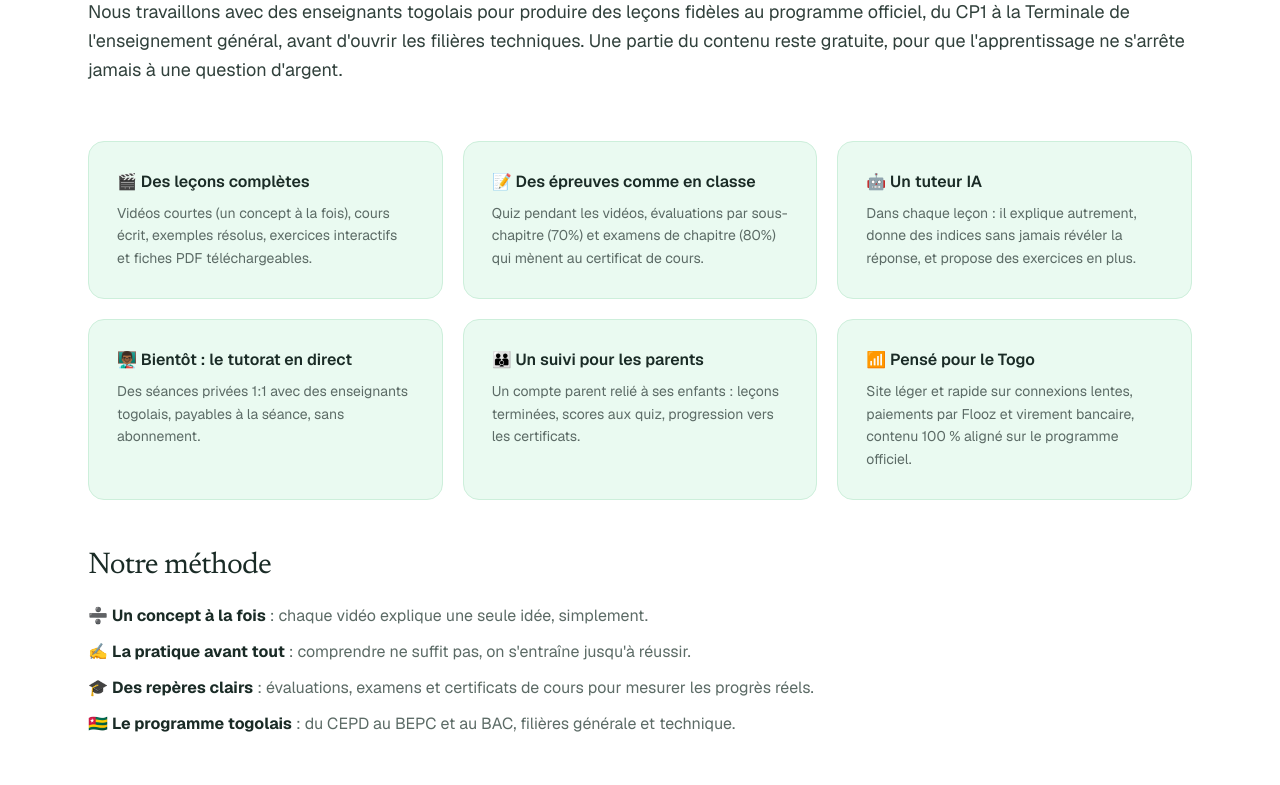
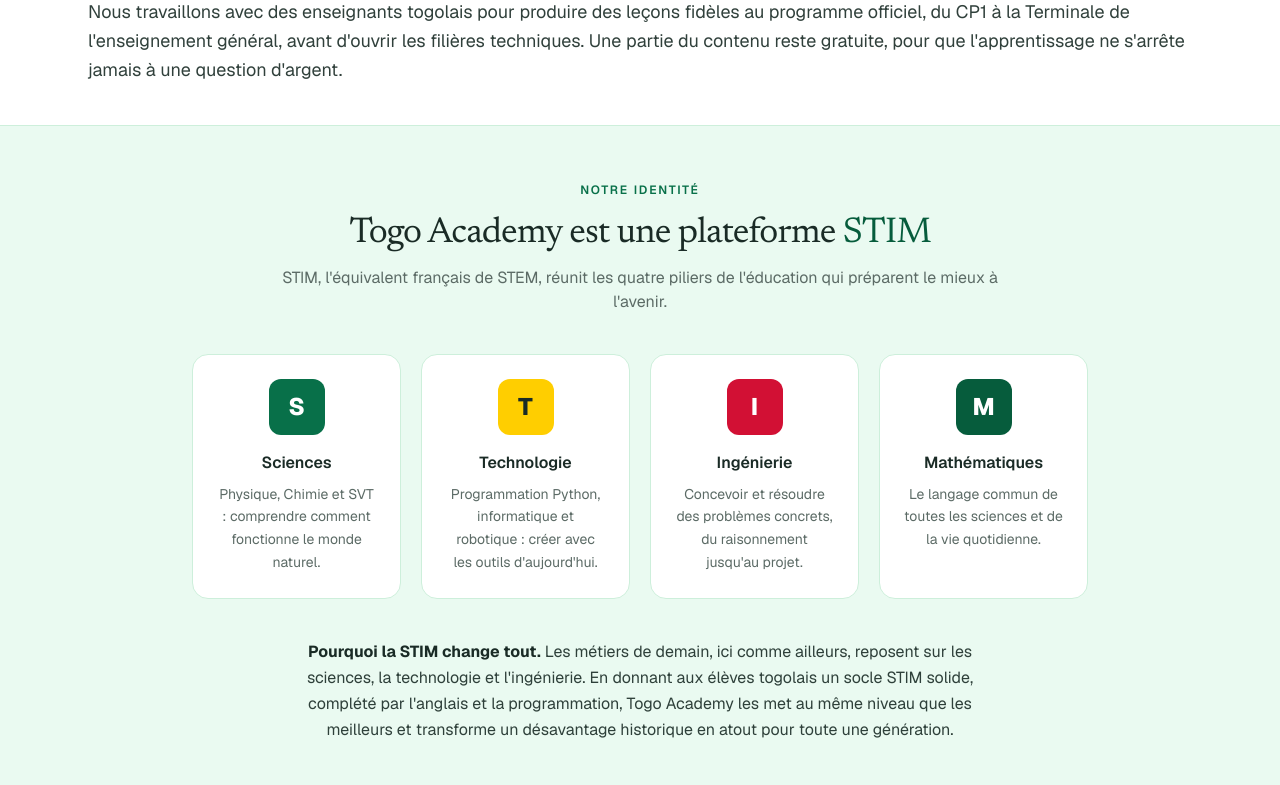
Before and after one commit to niyem/togo-academy, a Next.js app: page /a-propos in a window 1280 px wide. Shown: the part 400-1185 px from the top of the page. Built offline with nearby package versions, Linux system fonts and the light colour scheme; no server answers; the database is empty.

Commit message:
À propos : bloc STIM (sigle, signification, impact) aux couleurs du drapeau
Co-Authored-By: Claude Fable 5 <noreply@anthropic.com>

```diff
--- a/src/app/a-propos/page.tsx
+++ b/src/app/a-propos/page.tsx
@@ -40,6 +40,36 @@ const FEATURES: [string, string][] = [
   ],
 ];
 
+const STIM: [string, string, string][] = [
+  [
+    "S",
+    "Sciences",
+    "Physique, Chimie et SVT : comprendre comment fonctionne le monde naturel.",
+  ],
+  [
+    "T",
+    "Technologie",
+    "Programmation Python, informatique et robotique : créer avec les outils d'aujourd'hui.",
+  ],
+  [
+    "I",
+    "Ingénierie",
+    "Concevoir et résoudre des problèmes concrets, du raisonnement jusqu'au projet.",
+  ],
+  [
+    "M",
+    "Mathématiques",
+    "Le langage commun de toutes les sciences et de la vie quotidienne.",
+  ],
+];
+
+const STIM_TILE = [
+  "bg-togo-green-600 text-white",
+  "bg-togo-yellow-400 text-ink",
+  "bg-togo-red-500 text-white",
+  "bg-togo-green-700 text-white",
+];
+
 export default async function AboutPage() {
   const stats = await getStats();
   const statItems = [
@@ -75,6 +105,51 @@ export default async function AboutPage() {
           question d&apos;argent.
         </p>
       </Container>
+
+      {/* ── Identité STIM ─────────────────────────────────── */}
+      <section className="border-y border-togo-green-100 bg-togo-green-50">
+        <Container className="py-14">
+          <div className="mx-auto max-w-3xl text-center">
+            <Eyebrow>Notre identité</Eyebrow>
+            <h2 className="mt-4 font-display text-3xl tracking-tight text-ink sm:text-4xl">
+              Togo Academy est une plateforme{" "}
+              <span className="text-togo-green-700">STIM</span>
+            </h2>
+            <p className="mt-3 text-[var(--color-muted)]">
+              STIM, l&apos;équivalent français de STEM, réunit les quatre
+              piliers de l&apos;éducation qui préparent le mieux à l&apos;avenir.
+            </p>
+          </div>
+
+          <div className="mx-auto mt-10 grid max-w-4xl gap-5 sm:grid-cols-2 lg:grid-cols-4">
+            {STIM.map(([letter, name, body], i) => (
+              <div
+                key={name}
+                className="rounded-2xl border border-togo-green-100 bg-white p-6 text-center"
+              >
+                <div
+                  className={`mx-auto flex h-14 w-14 items-center justify-center rounded-xl text-2xl font-extrabold ${STIM_TILE[i]}`}
+                >
+                  {letter}
+                </div>
+                <h3 className="mt-4 font-semibold text-ink">{name}</h3>
+                <p className="mt-2 text-sm leading-relaxed text-[var(--color-muted)]">
+                  {body}
+                </p>
+              </div>
+            ))}
+          </div>
+
+          <p className="mx-auto mt-10 max-w-2xl text-center leading-relaxed text-ink/90">
+            <strong className="text-ink">Pourquoi la STIM change tout.</strong>{" "}
+            Les métiers de demain, ici comme ailleurs, reposent sur les sciences,
+            la technologie et l&apos;ingénierie. En donnant aux élèves togolais un
+            socle STIM solide, complété par l&apos;anglais et la programmation,
+            Togo Academy les met au même niveau que les meilleurs et transforme un
+            désavantage historique en atout pour toute une génération.
+          </p>
+        </Container>
+      </section>
 
       {/* ── Ce que vous trouvez ici ──────────────────────── */}
       <Container className="pb-12 pt-4">
```
